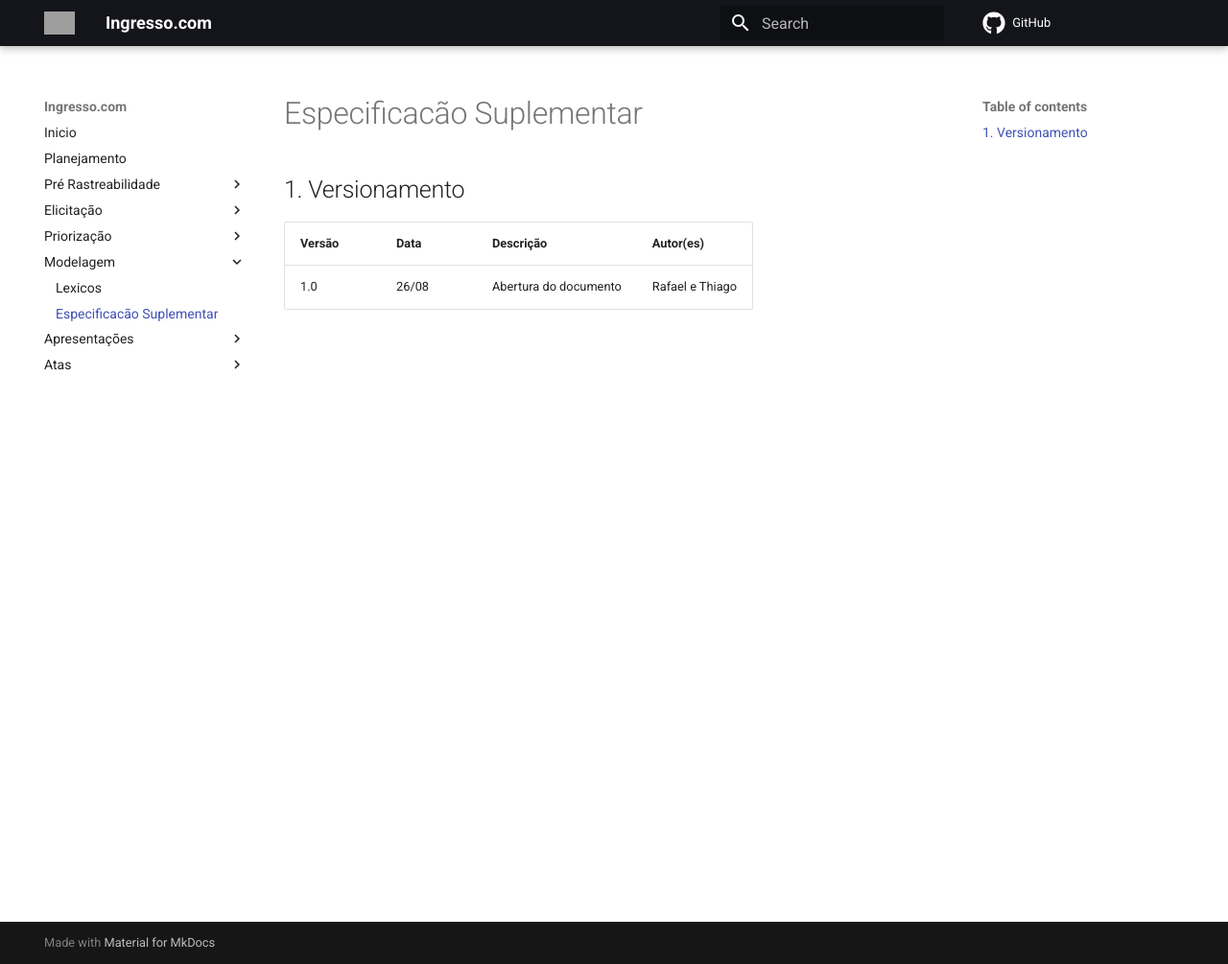
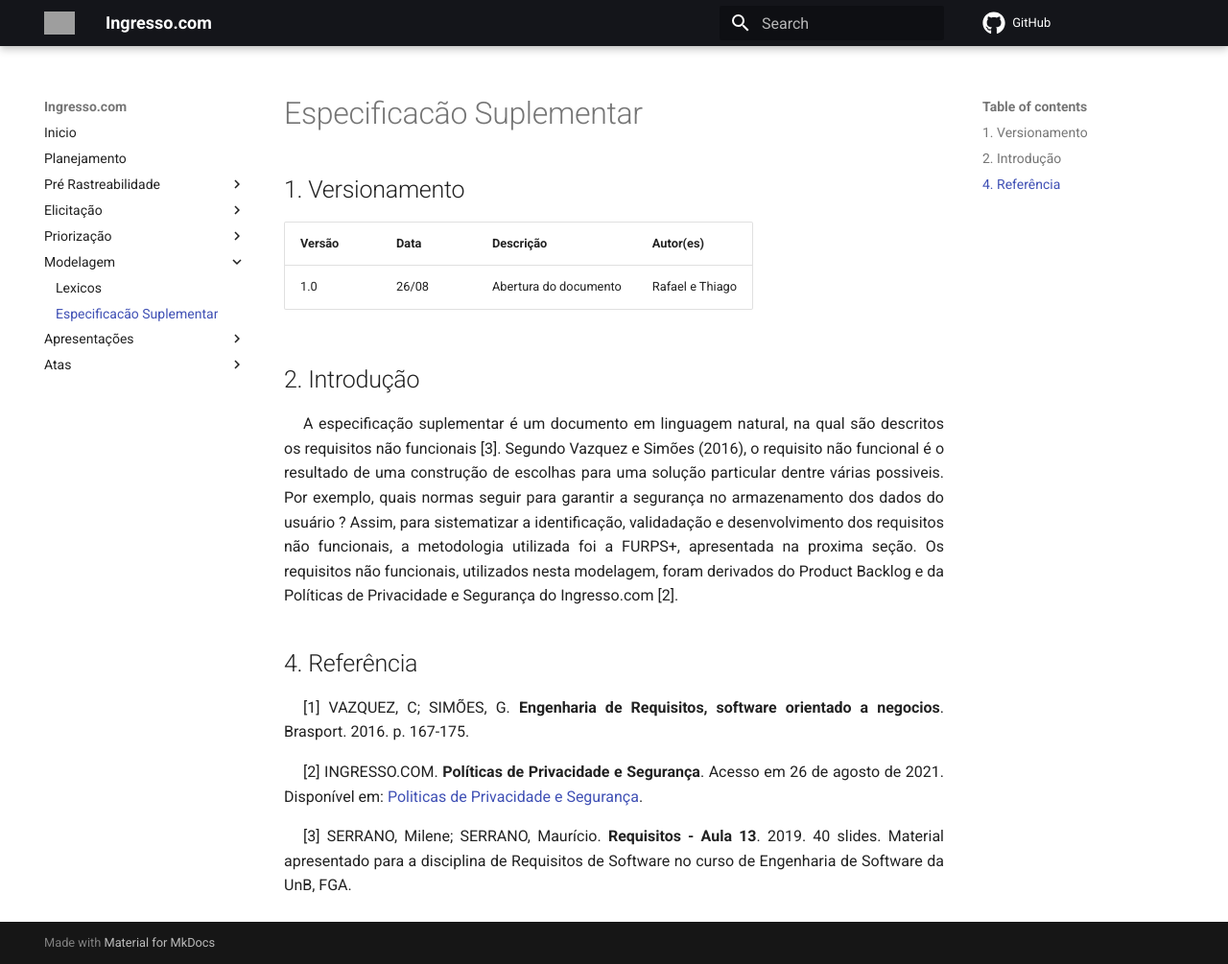
Before and after one commit to Requisitos-de-Software/2021.1-Ingresso.com, an MkDocs documentation site: the page built from docs/modelagem/especificacao.md, in a window 1280 px wide and 1005 px high. Shown: the whole window at 96% size. Built offline with MkDocs 1.6.1 and Material for MkDocs 9.7.7, drawn with Linux system fonts in a browser that asks for light colours; comment, search, counter and statistics services are not loaded; grey boxes are pictures that could not be loaded.

Commit message:
#50 Adicionando introdução e referências
Co-authored-by: Thiago Paiva <thiagohdaqw@gmail.com>

```diff
--- a/docs/modelagem/especificacao.md
+++ b/docs/modelagem/especificacao.md
@@ -3,3 +3,18 @@
 | Versão | Data  | Descrição             | Autor(es)       |
 | ------ | ----- | --------------------- | --------------- |
 | 1.0    | 26/08 | Abertura do documento | Rafael e Thiago |
+
+## 2. Introdução
+
+<p style="text-align: justify; text-indent: 20px">
+
+A especificação suplementar é um documento em linguagem natural, na qual são descritos os requisitos não funcionais [3]. Segundo Vazquez e Simões (2016), o requisito não funcional é o resultado de uma construção de escolhas para uma solução particular dentre várias possiveis. Por exemplo, quais normas seguir para garantir a segurança no armazenamento dos dados do usuário ? Assim, para sistematizar a identificação, validadação e desenvolvimento dos requisitos não funcionais, a metodologia utilizada foi a FURPS+, apresentada na proxima seção. Os requisitos não funcionais, utilizados nesta modelagem, foram derivados do Product Backlog e da Políticas de Privacidade e Segurança do Ingresso.com [2].
+
+</p>
+
+
+## 4. Referência
+
+<p style="text-align: justify; text-indent: 20px">[1] VAZQUEZ, C; SIMÕES, G. <b>Engenharia de Requisitos, software orientado a negocios</b>. Brasport. 2016. p. 167-175.</p>
+<p style="text-align: justify; text-indent: 20px">[2] INGRESSO.COM. <b>Políticas de Privacidade e Segurança</b>. Acesso em 26 de agosto de 2021. Disponível em: <a href=”https://atendimento.ingresso.com/hc/pt-br/sections/360000077411-Pol%C3%ADticas-de-Privacidade-e-Seguran%C3%A7a%7C”> Politicas de Privacidade e Segurança</a>.</p>
+<p style="text-align: justify; text-indent: 20px">[3] SERRANO, Milene; SERRANO, Maurício. <b>Requisitos - Aula 13</b>. 2019. 40 slides. Material apresentado para a disciplina de Requisitos de Software no curso de Engenharia de Software da UnB, FGA.</p>
```
